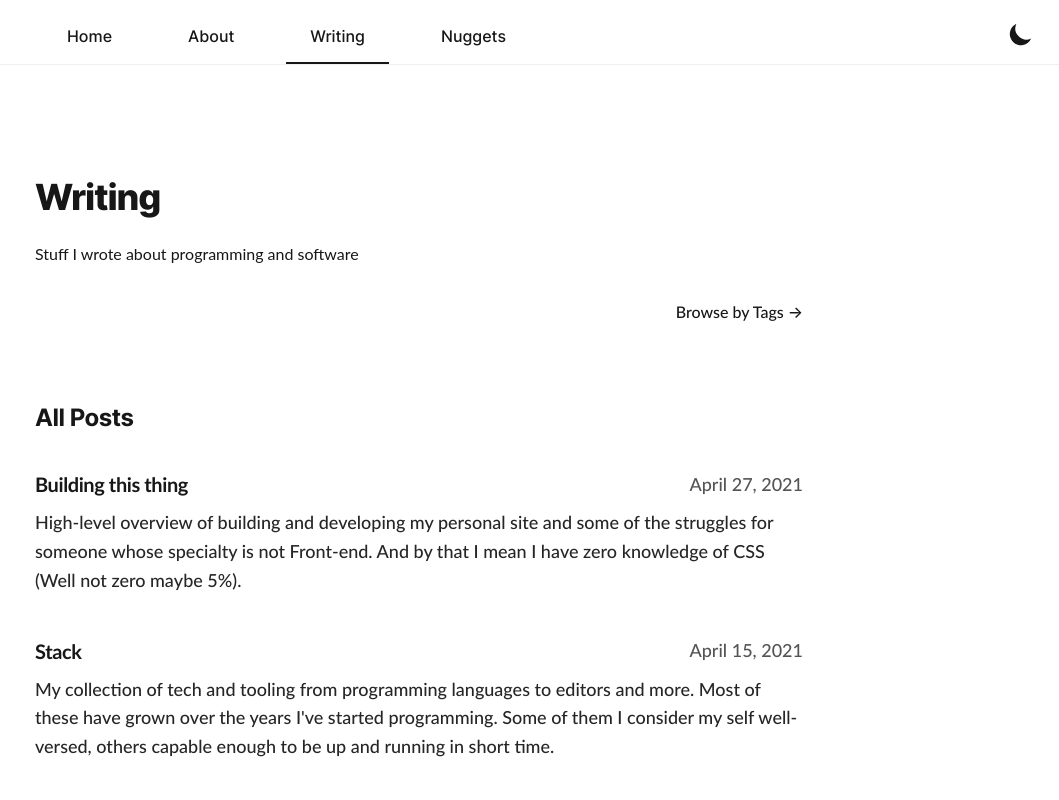
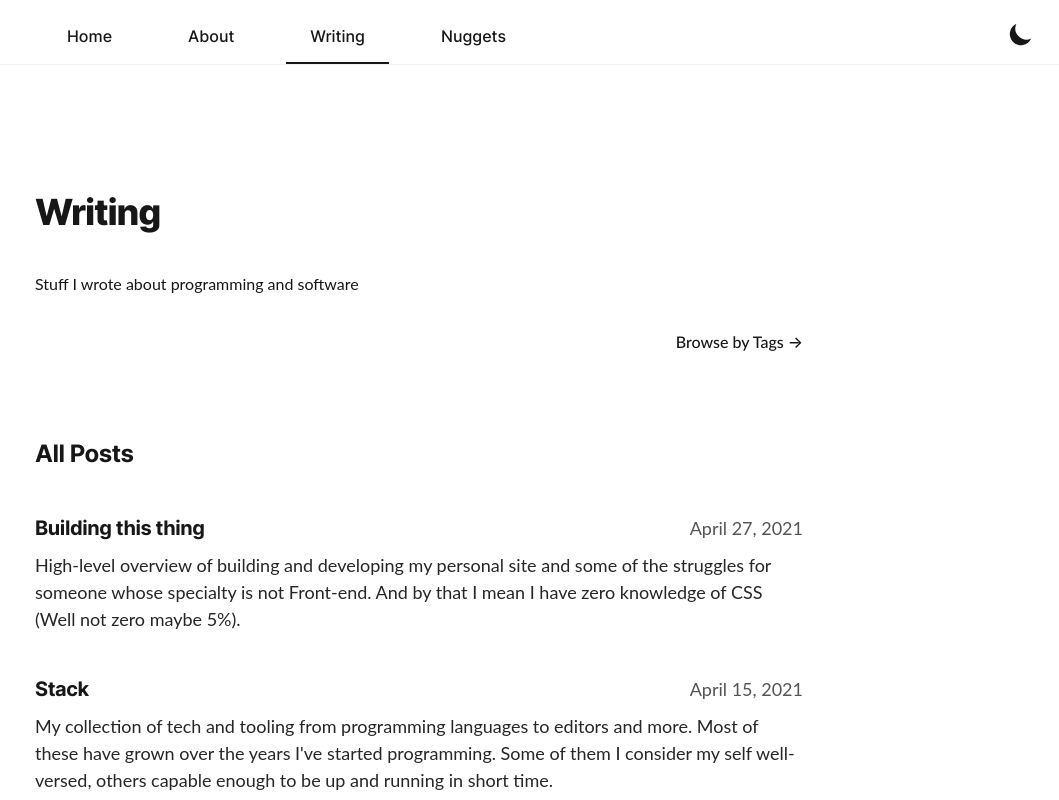
Before and after one commit to omaralsoudanii/mkreg.dev, a Next.js app: page /writing in a window 1280 px wide. Shown: the top 800 px of the page, without its empty margins (221-1280 px from the left). Built offline with nearby package versions, Linux system fonts and the light colour scheme; no server answers; a web font is replaced by a local one; what @tailwindcss/typography, tailwindcss-line-clamp would draw is missing.

Commit message:
fix card sizing

```diff
--- a/src/components/Card/index.tsx
+++ b/src/components/Card/index.tsx
@@ -13,7 +13,7 @@ const Card = ({ title, url, icon, desc }) => (
         <h3 className="!mt-2 !mb-1 !text-lg md:!text-xl !leading-normal">
           {title}
         </h3>
-        <p className="!mt-1 !mb-2  !font-normal !leading-normal text-secondary clamp-5">
+        <p className="!mt-1 !mb-2  !font-normal !leading-normal !text-[15px] text-secondary clamp-5">
           {desc}
         </p>
       </div>
--- a/src/components/MDXComponents/index.tsx
+++ b/src/components/MDXComponents/index.tsx
@@ -19,7 +19,7 @@ const MDXCard = ({ title, url, icon, desc }) => (
         <h3 className="!mt-2 !mb-1 !text-lg md:!text-xl !leading-normal">
           {title}
         </h3>
-        <p className="!mt-1 !mb-2  !font-normal !leading-normal text-secondary clamp-5">
+        <p className="!mt-1 !mb-2  !font-normal !leading-normal !text-[15px] text-secondary clamp-5">
           {desc}
         </p>
       </div>
--- a/src/components/Posts/List/index.tsx
+++ b/src/components/Posts/List/index.tsx
@@ -13,12 +13,9 @@ export default function PostsList({ posts, href }) {
   return (
     <div className="space-y-8 leading-relaxed">
       {posts.map((frontMatter) => (
-        <div className="w-full my-8">
-          <Link
-            key={frontMatter.slug}
-            href={`${frontMatter.page ? '' : href}/${frontMatter.slug}`}
-          >
-            <a className="my-8 link-unstyled">
+        <div className="w-full my-8" key={frontMatter.slug}>
+          <Link href={`${frontMatter.page ? '' : href}/${frontMatter.slug}`}>
+            <a>
               <div className="flex flex-col items-start justify-between md:items-center md:flex-row">
                 <h3 className="md:!my-2 !my-1">{frontMatter.title}</h3>
                 <p className="text-left !my-0 ! md:!my-2  md:text-lg md:!leading-relaxed text-gray-600 dark:text-gray-400 md:text-right">
@@ -27,7 +24,7 @@ export default function PostsList({ posts, href }) {
                   )}`}</time>
                 </p>
               </div>
-              <p className="text-secondary md:text-lg md:!leading-relaxed  !my-2 md:!my-0 clamp-3">
+              <p className="text-secondary md:text-lg !leading-normal  !my-2 md:!my-0 clamp-3">
                 {frontMatter.summary}
               </p>
             </a>
--- a/src/styles/base.css
+++ b/src/styles/base.css
@@ -3,7 +3,7 @@
 @layer base {
 
   html {
-    @apply text-base;
+    @apply leading-normal text-[1rem];
   }
 
   body {
@@ -20,6 +20,6 @@
   }
 
   p {
-    @apply leading-normal tracking-normal font-body lg:leading-relaxed;
+    @apply leading-normal font-body lg:leading-relaxed;
   }
 }
```
